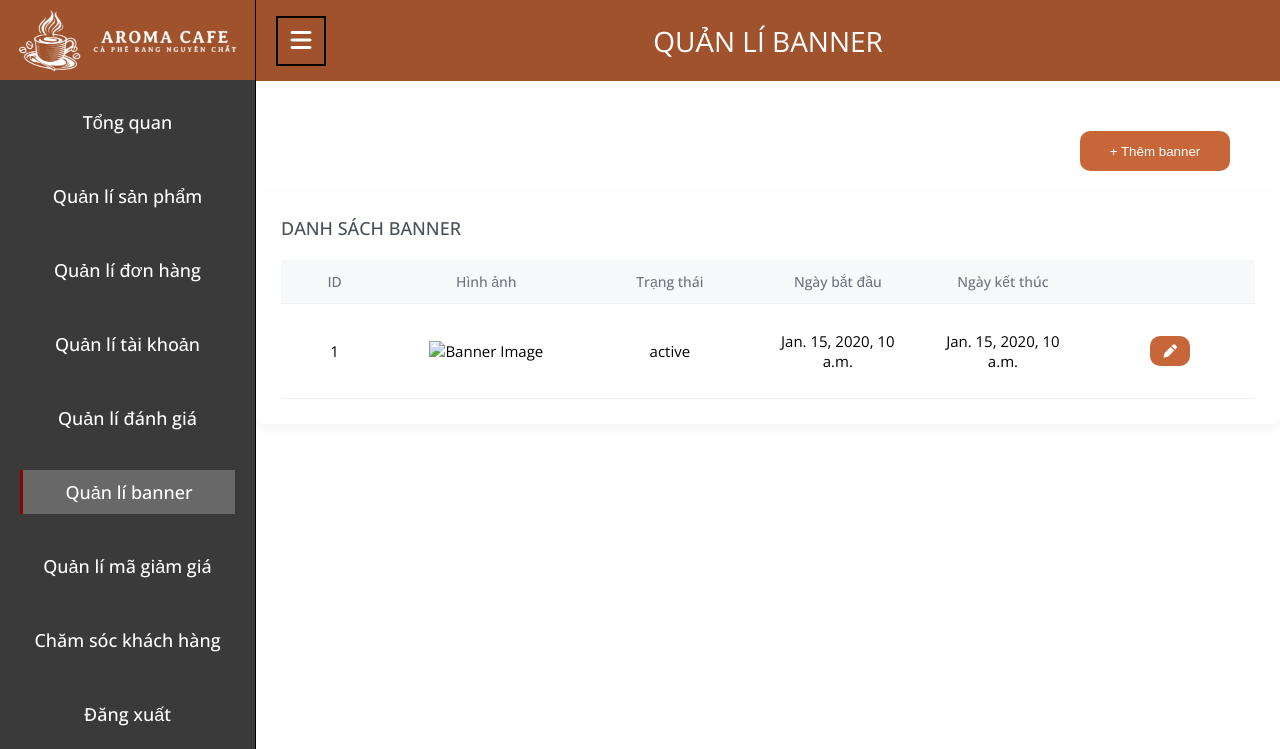
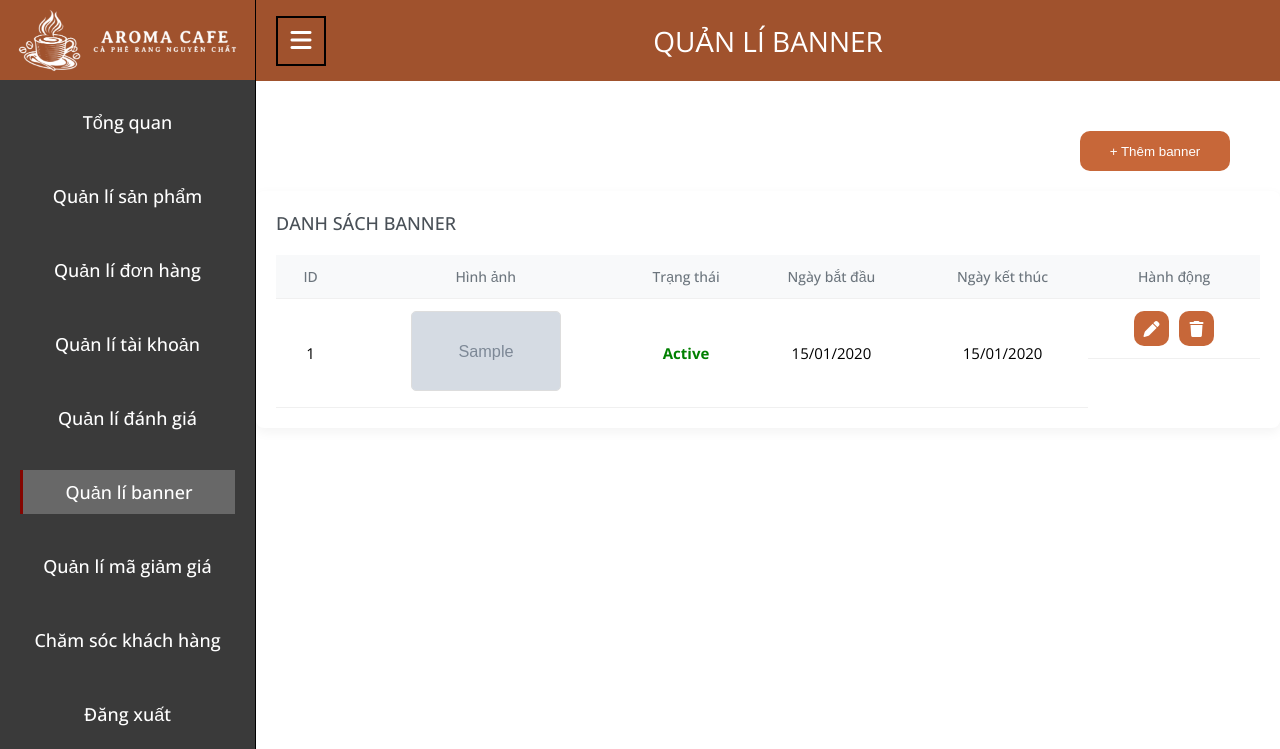
Before and after one commit to ThanhTungTYT/Project_Python, a Django app: page /adminPage7/ in a window 1280 px wide. Shown: the top 749 px of the page. Run offline with Django 5.2, Linux system fonts and the light colour scheme; tables that the repository leaves empty hold one stand-in row (values such as "Sample post"); grey boxes marked "Sample" are stand-in pictures; some libraries are stand-ins or nearby versions.

Commit message:
Them tinh nang xoa banner + sua loi khong hien thi hinh anh banner o admin + chinh sua hien thi banner o trang chu muot ma hon

```diff
--- a/web_app/main/templates/main/adminPage7.html
+++ b/web_app/main/templates/main/adminPage7.html
@@ -4,15 +4,60 @@
 <head>
     <meta charset="UTF-8">
     <title>Quản lí banner</title>
-    <link rel="stylesheet" href="https://cdnjs.cloudflare.com/ajax/libs/font-awesome/7.0.0/css/all.min.css">
+    <link rel="stylesheet" href="https://cdnjs.cloudflare.com/ajax/libs/font-awesome/6.0.0/css/all.min.css">
     <link rel="stylesheet" href="{% static 'main/css/admin.css' %}">
+    <style>
+        /* CSS bổ sung để nút Xóa và Sửa nằm cạnh nhau đẹp mắt */
+        .action-cell {
+            display: flex;
+            justify-content: center;
+            align-items: center;
+            gap: 10px;
+        }
+
+        /* Style chung cho nút hành động */
+        .btn-action {
+            width: 35px;
+            height: 35px;
+            border: none;
+            border-radius: 8px;
+            cursor: pointer;
+            color: white;
+            display: flex;
+            align-items: center;
+            justify-content: center;
+            font-size: 16px;
+            background-color: #c76739; /* Màu cam chủ đạo */
+            transition: 0.2s;
+        }
+
+        .btn-action:hover {
+            background-color: #8c4828;
+            transform: scale(1.1);
+        }
+
+        /* Ảnh preview trong bảng */
+        .banner-preview {
+            width: 150px;
+            height: 80px;
+            object-fit: cover;
+            border-radius: 5px;
+            border: 1px solid #ddd;
+            background-color: #f0f0f0;
+        }
+
+        /* Đảm bảo form popup nằm trên cùng */
+        .form-add {
+            z-index: 1000;
+        }
+    </style>
 </head>
 
 <body>
 <div class="left-menu" id="left-menu">
-        <div class="logo">
-            <img src="/static/main/img/logo.png" onclick="location.href='{% url 'index' %}'" width="300px" height="100px">
-        </div>
+    <div class="logo">
+        <img src="/static/main/img/logo.png" onclick="location.href='{% url 'index' %}'" width="300px" height="100px">
+    </div>
     <div class="menu">
         <a href="{% url 'adminPage1' %}" class="menu-item">Tổng quan</a>
         <a href="{% url 'adminPage2' %}" class="menu-item">Quản lí sản phẩm</a>
@@ -39,7 +84,7 @@
         <button id="add">+ Thêm banner</button>
     </div>
 
-    <div class="list-product">
+    <div class="list-product" style="padding: 20px;">
         <h3>DANH SÁCH BANNER</h3>
         <table>
             <thead>
@@ -49,18 +94,45 @@
                 <th>Trạng thái</th>
                 <th>Ngày bắt đầu</th>
                 <th>Ngày kết thúc</th>
-                <th></th>
+                <th>Hành động</th>
             </tr>
             </thead>
             <tbody>
             {% for banner in banners_list %}
             <tr>
                 <td>{{ banner.id }}</td>
-                <td><img src="{{ banner.banner_image_url }}" alt="Banner Image" width="200px"></td>
-                <td>{{ banner.status }}</td>
-                <td>{{ banner.start_date }}</td>
-                <td>{{ banner.end_date }}</td>
-                <td><button class="remake"><i class="fa-solid fa-pen"></i></button></td>
+                <td>
+                    <img src="{{ banner.banner_url }}" class="banner-preview" alt="Banner Image">
+                </td>
+                <td>
+                    {% if banner.status == 'active' %}
+                        <span style="color: green; font-weight: bold;">Active</span>
+                    {% else %}
+                        <span style="color: red; font-weight: bold;">Inactive</span>
+                    {% endif %}
+                </td>
+                <td>{{ banner.start_date|date:"d/m/Y" }}</td>
+                <td>{{ banner.end_date|date:"d/m/Y" }}</td>
+                <td class="action-cell">
+                    <button class="remake btn-action"
+                        onclick="fillEditForm(
+                            '{{ banner.id }}',
+                            '{{ banner.banner_url|escapejs }}',
+                            '{{ banner.status }}',
+                            '{{ banner.start_date|date:'Y-m-d' }}',
+                            '{{ banner.end_date|date:'Y-m-d' }}'
+                        )"
+                        title="Sửa">
+                        <i class="fa-solid fa-pen"></i>
+                    </button>
+
+                    <form action="{% url 'delete_banner' banner.id %}" method="POST" style="margin:0;">
+                        {% csrf_token %}
+                        <button type="submit" class="btn-action" onclick="return confirm('Bạn có chắc chắn muốn xóa banner này?')" title="Xóa">
+                            <i class="fa-solid fa-trash"></i>
+                        </button>
+                    </form>
+                </td>
             </tr>
             {% endfor %}
             </tbody>
@@ -68,7 +140,6 @@
     </div>
 </div>
 
-<!-- POPUP THÊM BANNER -->
 <div class="form-add" id="form-add" style="display: none">
     <div class="form-title">
         <p>THÊM BANNER</p>
@@ -79,68 +150,85 @@
         {% csrf_token %}
         <div class="p name-p">
             <label>URL Banner</label>
-            <input type="text" name="banner_image_url" placeholder="Link ảnh banner">
+            <input type="text" name="banner_image_url" placeholder="Link ảnh banner" required>
         </div>
 
         <div class="type-p">
             <label>Trạng thái</label>
             <select name="status">
-                <option>active</option>
-                <option>inactive</option>
+                <option value="active">Active (Hiển thị)</option>
+                <option value="inactive">Inactive (Ẩn)</option>
             </select>
         </div>
 
         <div class="p">
             <label>Ngày bắt đầu</label>
-            <input type="date" name="start_date">
+            <input type="date" name="start_date" required>
         </div>
 
         <div class="p">
             <label>Ngày kết thúc</label>
-            <input type="date" name="end_date">
+            <input type="date" name="end_date" required>
         </div>
 
         <button class="submit" type="submit">Thêm Banner</button>
     </form>
 </div>
 
-<!-- POPUP SỬA BANNER -->
 <div class="form-add" id="form-remake" style="display: none">
     <div class="form-title">
         <p>SỬA BANNER</p>
         <button id="close">X</button>
     </div>
 
-    <form class="main-form" method="post" action="{% url 'update_banner' %}">
+    <form class="main-form" id="edit-form-element" method="post" action="">
         {% csrf_token %}
 
         <div class="p name-p">
             <label>URL Banner</label>
-            <input type="text">
+            <input type="text" name="banner_image_url" id="edit-url" required>
         </div>
 
         <div class="type-p">
             <label>Trạng thái</label>
-            <select>
-                <option>active</option>
-                <option>inactive</option>
+            <select name="status" id="edit-status">
+                <option value="active">Active</option>
+                <option value="inactive">Inactive</option>
             </select>
         </div>
 
         <div class="p">
             <label>Ngày bắt đầu</label>
-            <input type="date">
+            <input type="date" name="start_date" id="edit-start" required>
         </div>
 
         <div class="p">
             <label>Ngày kết thúc</label>
-            <input type="date">
+            <input type="date" name="end_date" id="edit-end" required>
         </div>
 
         <button class="submit" type="submit">Lưu Thay Đổi</button>
     </form>
 </div>
+
 <button class="slide-top" id="slide-top"><i class="fas fa-angle-up"></i></button>
-    <script src="{% static 'main/js/admin.js' %}"></script>
+
+<script src="{% static 'main/js/admin.js' %}"></script>
+
+<script>
+    function fillEditForm(id, url, status, start, end) {
+        // 1. Điền dữ liệu cũ vào các ô input trong form Sửa
+        document.getElementById('edit-url').value = url;
+        document.getElementById('edit-status').value = status;
+        document.getElementById('edit-start').value = start;
+        document.getElementById('edit-end').value = end;
+
+        // 2. Cập nhật action cho form để gửi đúng ID
+        // URL phải khớp với urls.py, ví dụ: path('update_banner/<int:banner_id>/', ...)
+        const form = document.getElementById('edit-form-element');
+        form.action = "/update_banner/" + id + "/";
+    }
+</script>
+
 </body>
 </html>
--- a/web_app/main/templates/main/index.html
+++ b/web_app/main/templates/main/index.html
@@ -44,8 +44,8 @@
     </div>
 </header>
 <div class="img-home" id="img-home">
-<button class="left" onclick="showPreviousImage()"><</button>
-<button class="right" onclick="showNextImage()">></button>
+    <button class="left" onclick="handlePreviousClick()"></button>
+    <button class="right" onclick="handleNextClick()"></button>
 </div>
 <div class="hot-item slide-up">
 <div class="hot-title">
@@ -163,7 +163,7 @@ allowfullscreen>
     <script>
         window.BANNERS = [
         {% for banner in banners %}
-            "{{ banner.banner_url }}"{% if not forloop.last %},{% endif %}
+            "{{ banner.banner_url|escapejs }}"{% if not forloop.last %},{% endif %}
         {% endfor %}
         ];
     </script>
--- a/web_app/main/urls.py
+++ b/web_app/main/urls.py
@@ -72,4 +72,5 @@ urlpatterns = [
 
     path('add_banner/', views.add_banner, name='add_banner'),
     path('update_banner/', views.update_banner, name='update_banner'),
+    path('delete_banner/<int:banner_id>/', views.delete_banner, name='delete_banner'),
 ]
--- a/web_app/main/views/admin_views.py
+++ b/web_app/main/views/admin_views.py
@@ -445,43 +445,43 @@ def delete_review(request, review_id):
     return redirect('adminPage6')
 
 def get_adminPage7(request):
-    banners_list = Banners.objects.all().order_by('id')
-    context = {
-        'banners_list': banners_list,
-    }
+    banners_list = Banners.objects.all().order_by('-id')
+    context = {'banners_list': banners_list}
     return render(request, 'main/adminPage7.html', context)
 
 def add_banner(request):
     if request.method == 'POST':
         try:
-            banner_image_url = request.POST.get('banner_image_url')
-            banner_status = request.POST.get('status')
-            banner_start_date = request.POST.get('start_date')
-            banner_end_date = request.POST.get('end_date')
             Banners.objects.create(
-                banner_url=banner_image_url,
-                status=banner_status,
-                start_date=banner_start_date,
-                end_date=banner_end_date,
+                banner_url=request.POST.get('banner_image_url'),
+                status=request.POST.get('status'),
+                start_date=request.POST.get('start_date'),
+                end_date=request.POST.get('end_date'),
             )
         except Exception as e:
-            print(e)
-
+            print(f"Lỗi thêm: {e}")
     return redirect('adminPage7')
 
 def update_banner(request, banner_id):
     if request.method == 'POST':
         try:
             banner = get_object_or_404(Banners, id=banner_id)
-
             banner.banner_url = request.POST.get('banner_image_url')
             banner.status = request.POST.get('status')
             banner.start_date = request.POST.get('start_date')
             banner.end_date = request.POST.get('end_date')
             banner.save()
         except Exception as e:
-            print(e)
+            print(f"Lỗi sửa: {e}")
+    return redirect('adminPage7')
 
+def delete_banner(request, banner_id):
+    if request.method == 'POST':
+        try:
+            banner = get_object_or_404(Banners, id=banner_id)
+            banner.delete()
+        except Exception as e:
+            print(f"Lỗi xóa: {e}")
     return redirect('adminPage7')
 
 def get_adminPage8(request):
```
Also changed, not shown: web_app/main/static/main/css/index.css (+17 -10 lines), web_app/main/static/main/js/index.js (+38 -4 lines).
